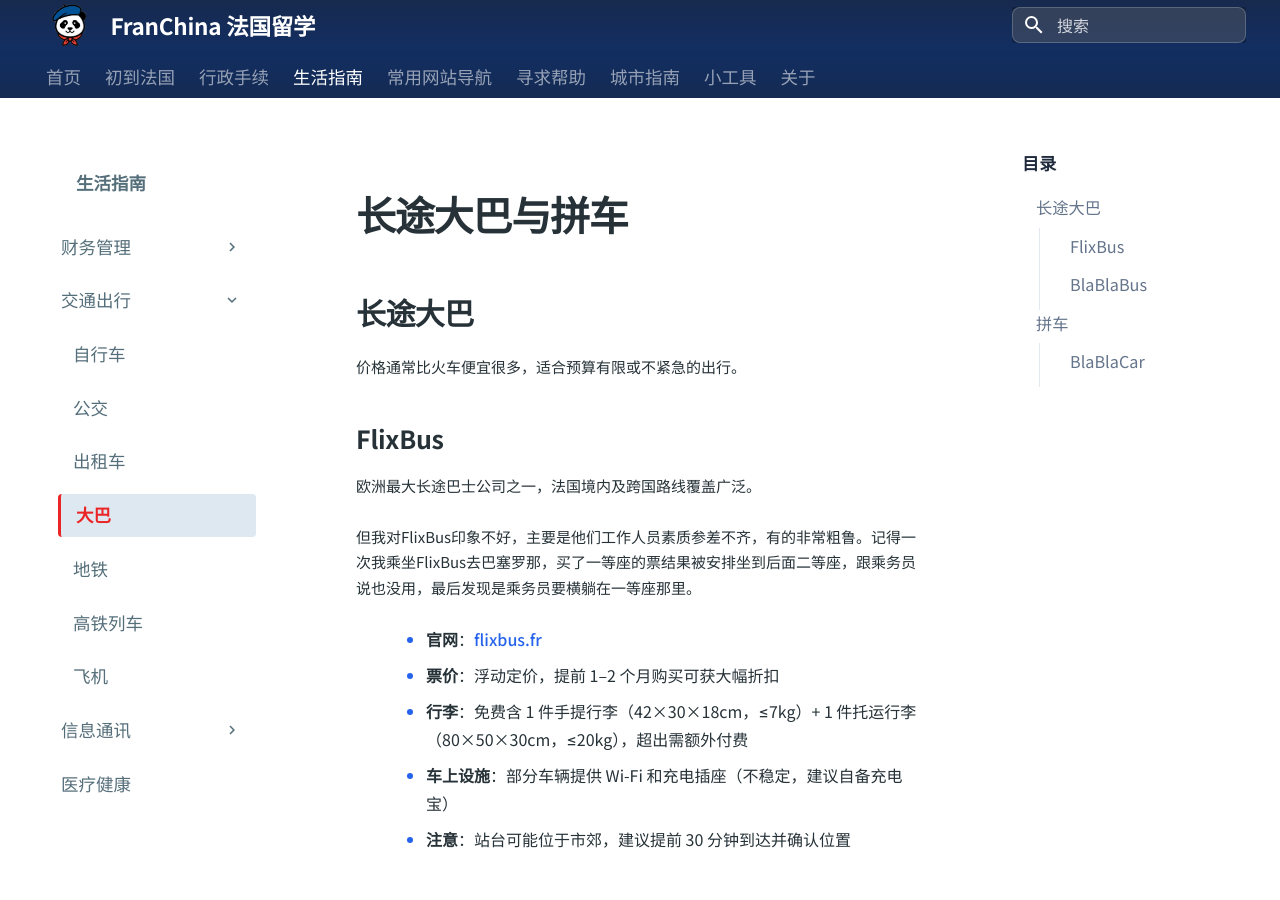
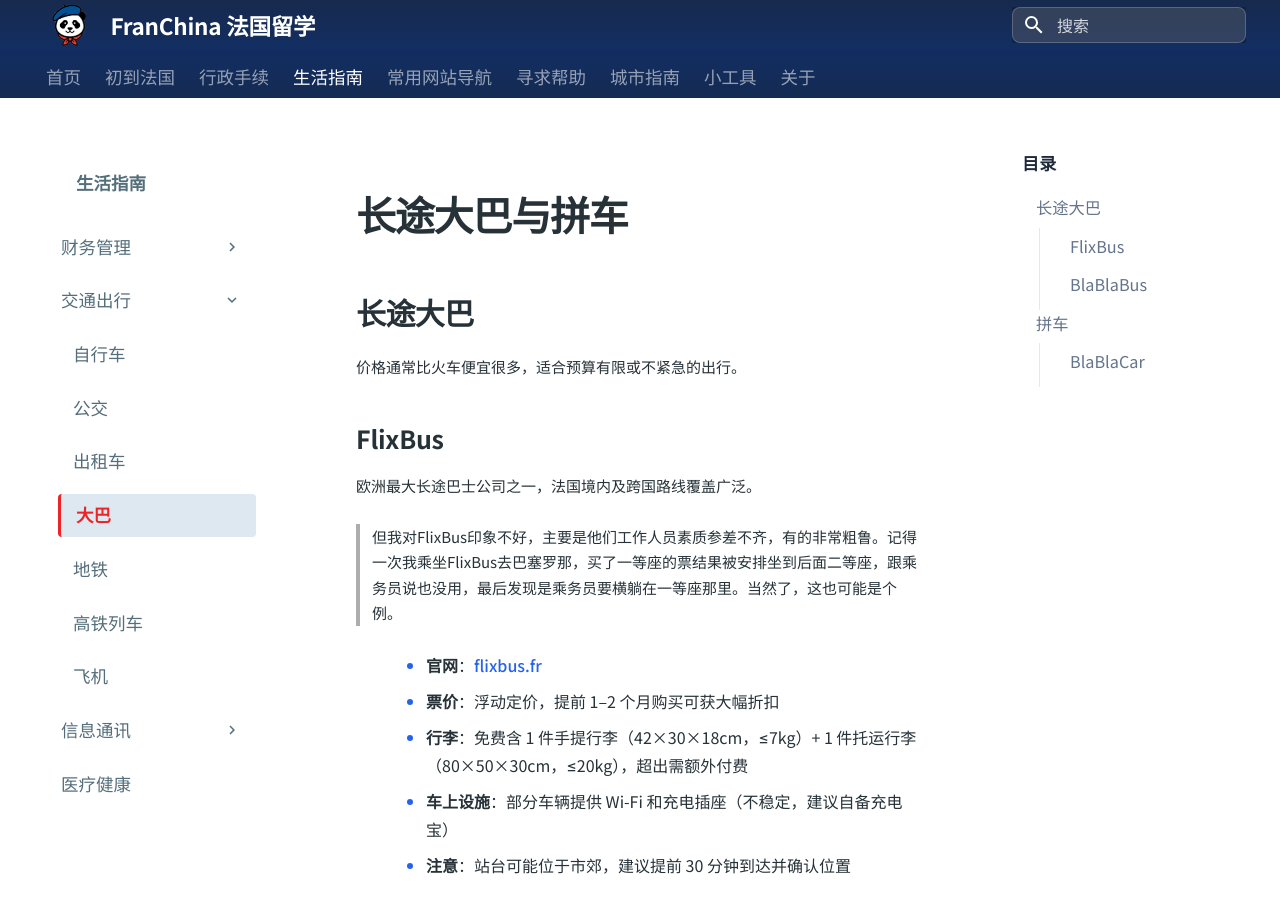
Before and after one commit to Kant-Righteous/franchina, an MkDocs documentation site: the page built from docs/pages/life/transport/coach.md, in a window 1280 px wide and 900 px high. Built offline with MkDocs 1.6.1 and Material for MkDocs 9.7.7, drawn with Linux system fonts in a browser that asks for light colours.

Commit message:
feat: 小改动

```diff
--- a/docs/pages/life/transport/coach.md
+++ b/docs/pages/life/transport/coach.md
@@ -8,7 +8,7 @@
 
 欧洲最大长途巴士公司之一，法国境内及跨国路线覆盖广泛。
 
-但我对FlixBus印象不好，主要是他们工作人员素质参差不齐，有的非常粗鲁。记得一次我乘坐FlixBus去巴塞罗那，买了一等座的票结果被安排坐到后面二等座，跟乘务员说也没用，最后发现是乘务员要横躺在一等座那里。
+> 但我对FlixBus印象不好，主要是他们工作人员素质参差不齐，有的非常粗鲁。记得一次我乘坐FlixBus去巴塞罗那，买了一等座的票结果被安排坐到后面二等座，跟乘务员说也没用，最后发现是乘务员要横躺在一等座那里。当然了，这也可能是个例。
 
 - **官网**：[flixbus.fr](https://www.flixbus.fr/)
 - **票价**：浮动定价，提前 1–2 个月购买可获大幅折扣
```
